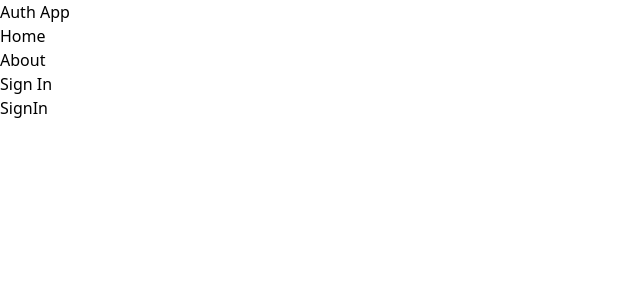
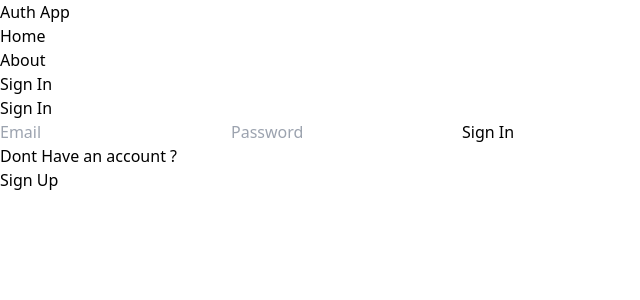
Before and after one commit to KvnKl007/mern-auth, a React (Vite) app in the folder client/: page /signin in a window 1280 px wide. Shown: the top 300 px of the page, without its empty margins (0-640 px from the left). Built offline with nearby package versions, Linux system fonts and the light colour scheme.

Commit message:
complete signin page functionality

```diff
--- a/client/src/pages/signin.jsx
+++ b/client/src/pages/signin.jsx
@@ -1,7 +1,60 @@
-import React from 'react'
-
+import {Link, useNavigate} from 'react-router-dom';
+import { useState } from 'react';
 export default function SignIn() {
+  const [formData, setFormData] = useState ({});
+  const [error, setError] = useState (false);
+  const [loading, setLoading] = useState (false);
+  const navigate = useNavigate();
+  const handleChange = (e) => {
+    setFormData({...formData, [e.target.id]: e.target.value});
+  }
+  const handleSubmit = async (e) => {
+    e.preventDefault();
+    try {
+      setLoading(true);
+      setError(false);
+      const res = await fetch('/api/auth/signin', {
+        method: 'POST',
+        headers: {
+          'Content-Type': 'application/json'
+        },
+        body: JSON.stringify(formData),
+      });
+      const data = await res.json();
+      setLoading(false);
+      if (data.success === false){
+        setError(true);
+        return;
+      }
+      navigate('/');
+    } catch (error) {
+      setLoading(false);
+      setError(true);
+    }
+  };
   return (
-    <div>SignIn</div>
+    <div className='p-3 max-w-lg mx-auto'>
+      <h1 className='text-3xl text-center font-semibold my-7'>Sign In</h1>
+      <form onSubmit={handleSubmit} className='flex flex-col gap-4'>
+        <input type="text" placeholder='Email'
+        id="email"
+        className='bg-slate-100 p-3 rounded-lg'
+        onChange={handleChange}/>
+        <input type="password" placeholder='Password'
+        id="password"
+        className='bg-slate-100 p-3 rounded-lg'
+        onChange={handleChange}/>
+        <button disabled={loading} className='bg-slate-700 text-white p-3
+        rounded-lg uppercase hover:opacity-95
+        disabled:opacity-80'>{loading ? 'Loading...' : 'Sign In'}</button>
+        <div className='flex gap-2 mt-5'>
+          <p>Dont Have an account ?</p>
+          <Link to='/signup'>
+            <span className='text-blue-500'>Sign Up</span>
+          </Link>
+        </div>
+        <p className='text-red-700'>{error && 'Something went wrong!'}</p>
+      </form>
+    </div>
   )
 }
--- a/client/src/pages/signup.jsx
+++ b/client/src/pages/signup.jsx
@@ -1,9 +1,10 @@
-import {Link} from 'react-router-dom';
+import {Link, useNavigate} from 'react-router-dom';
 import { useState } from 'react';
 export default function SignUp() {
   const [formData, setFormData] = useState ({});
   const [error, setError] = useState (false);
   const [loading, setLoading] = useState (false);
+  const navigate = useNavigate();
   const handleChange = (e) => {
     setFormData({...formData, [e.target.id]: e.target.value});
   }
@@ -25,6 +26,7 @@
         setError(true);
         return;
       }
+      navigate('/signin');
     } catch (error) {
       setLoading(false);
       setError(true);
@@ -32,7 +34,7 @@
   };
   return (
     <div className='p-3 max-w-lg mx-auto'>
-      <h1 className='text-3xl text-center font-semibold my-7'>SignUp</h1>
+      <h1 className='text-3xl text-center font-semibold my-7'>Sign Up</h1>
       <form onSubmit={handleSubmit} className='flex flex-col gap-4'>
         <input type="text" placeholder='Username'
         id="username"
```
